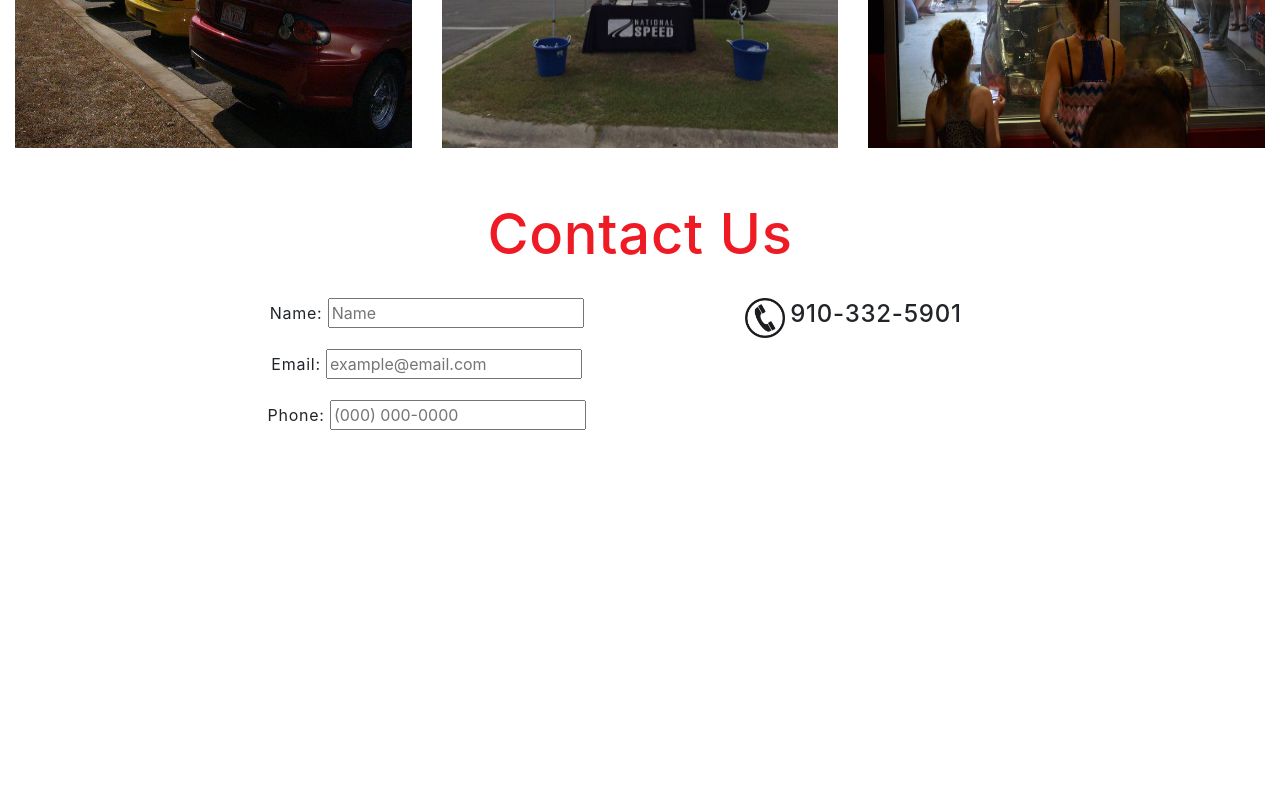
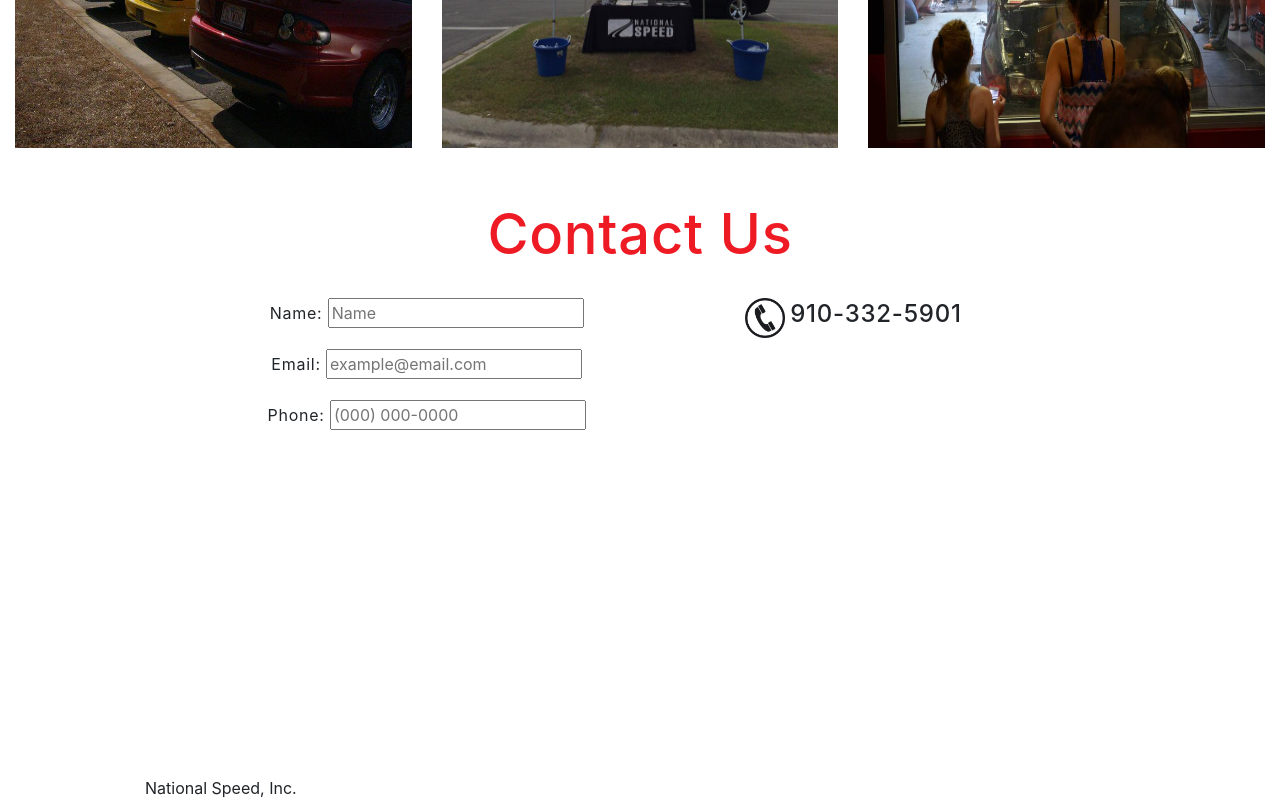
Before and after one commit to jeffberlin/National-Speed-angular, a plain HTML site: page index.html in a window 1280 px wide. Shown: the part 3637-4437 px from the top of the page. Before the commit the page ends 4357 px from the top, so only its background shows below. Drawn offline with nearby package versions, Linux system fonts and the light colour scheme; some packages are replaced by stand-ins of ours.

Commit message:
Clearing console error, adding footer

```diff
--- a/css/contact.css
+++ b/css/contact.css
@@ -22,3 +22,9 @@
 /*.contact-form {
 	display:
 }*/
+
+.footer {
+	margin-top: 3.5rem;
+	padding-left: 10rem;
+	padding-right: 10rem;
+}
--- a/index.html
+++ b/index.html
@@ -265,6 +265,16 @@
 
 		</div>
 
+		<div class="footer container-fluid">
+
+			<div class="row">
+
+				<span>National Speed, Inc.</span>
+
+			</div>
+
+		</div>
+
 	</div>
 
 
--- a/js/main.js
+++ b/js/main.js
@@ -46,6 +46,8 @@ function initMap() {
 		infowindow.open(map, marker);
 	});
 
+	bounds = new google.maps.LatLngBounds();
+
 	google.maps.event.addDomListener(window, 'resize', function() {
       map.fitBounds(bounds);
     });
```
